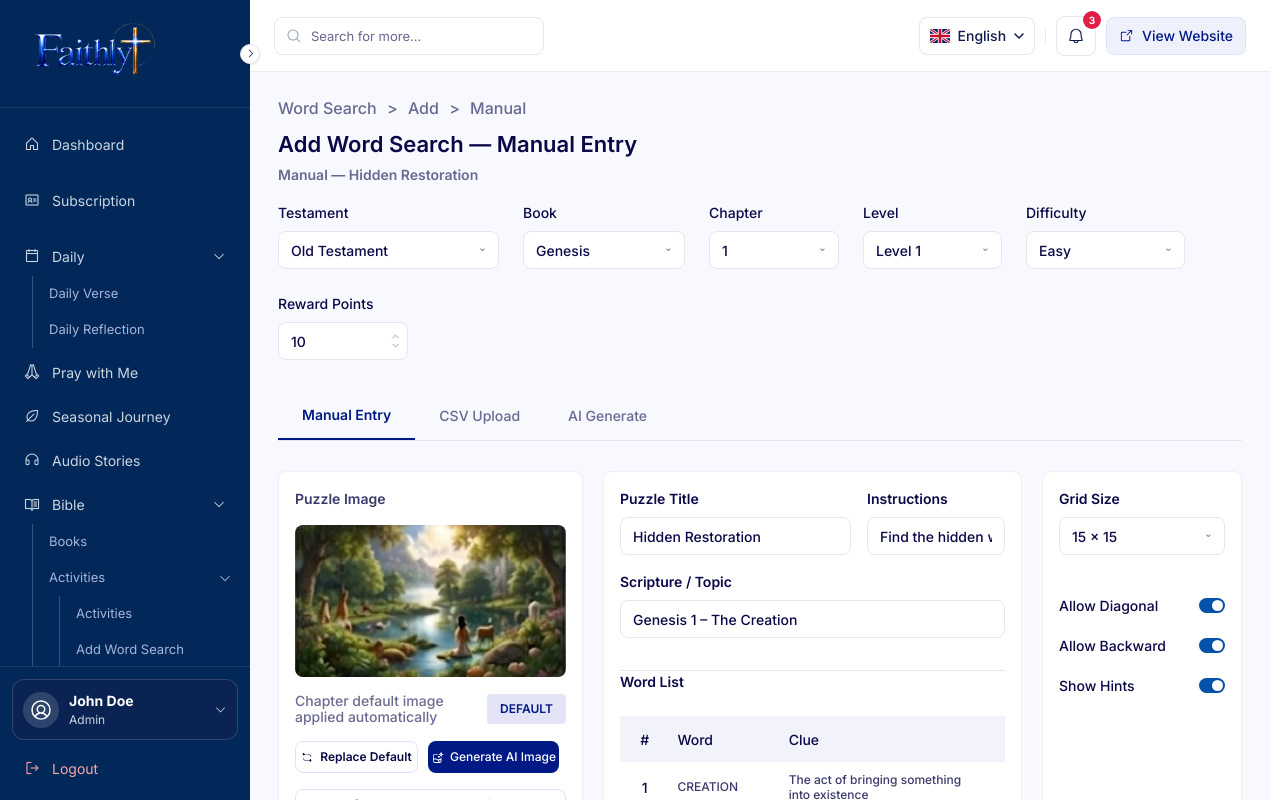
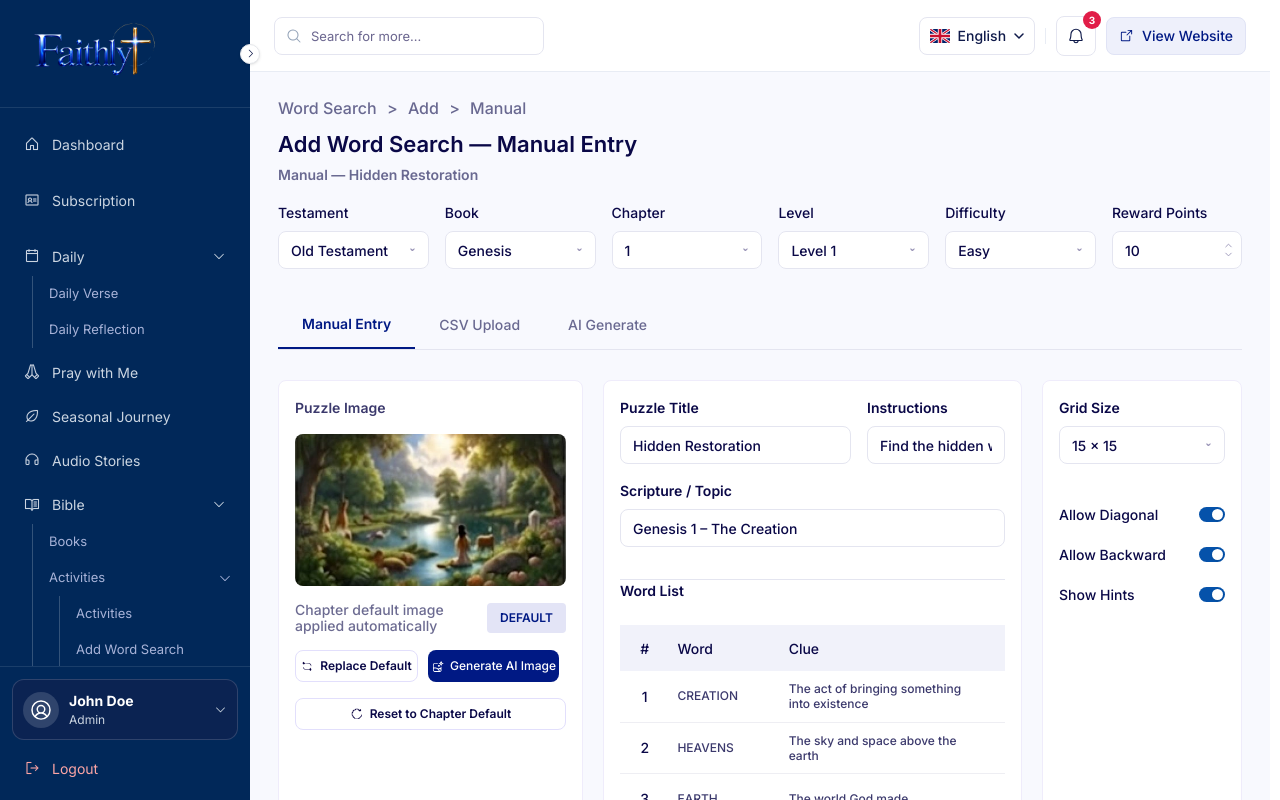
Before and after one commit to ridhamsharma124-sketch/Fathily-Project, a React (Vite) app: page /admin/word-search/add-edit/manual-hidden in a window 1280 px wide. Shown: the top 800 px of the page. Built offline with nearby package versions, Linux system fonts and the light colour scheme.

Commit message:
fix some changes

```diff
--- a/src/pages/Admin/WordSearch/ManualHiddenRestoration.jsx
+++ b/src/pages/Admin/WordSearch/ManualHiddenRestoration.jsx
@@ -24,11 +24,11 @@ const CARD_BORDER = "#EFECFB";
 const TABS = ["Manual Entry", "CSV Upload", "AI Generate"];
 
 const FILTER_FIELDS = [
-  { id: "testament", label: "Testament", w: "w-full sm:w-[221px]", value: "Old Testament", options: ["Old Testament", "New Testament"] },
-  { id: "book", label: "Book", w: "w-full sm:w-[162px]", value: "Genesis", options: ["Genesis", "Exodus", "Psalms", "John"] },
-  { id: "chapter", label: "Chapter", w: "w-full sm:w-[130px]", value: "1", options: ["1", "2", "3"] },
-  { id: "level", label: "Level", w: "w-full sm:w-[139px]", value: "Level 1", options: ["Level 1", "Level 2", "Level 3"] },
-  { id: "difficulty", label: "Difficulty", w: "w-full sm:w-[159px]", value: "Easy", options: ["Easy", "Medium", "Hard"] },
+  { id: "testament", label: "Testament", value: "Old Testament", options: ["Old Testament", "New Testament"] },
+  { id: "book", label: "Book", value: "Genesis", options: ["Genesis", "Exodus", "Psalms", "John"] },
+  { id: "chapter", label: "Chapter", value: "1", options: ["1", "2", "3"] },
+  { id: "level", label: "Level", value: "Level 1", options: ["Level 1", "Level 2", "Level 3"] },
+  { id: "difficulty", label: "Difficulty", value: "Easy", options: ["Easy", "Medium", "Hard"] },
 ];
 
 const GRID_OPTIONS = ["10 × 10", "12 × 12", "15 × 15", "20 × 20"];
@@ -113,6 +113,7 @@ function Breadcrumb() {
   );
 }
 
+/* Mobile: 2-column grid. sm and up: all six fields (5 filters + Reward Points) in one row that shares the width. */
 function FilterFields() {
   const [values, setValues] = useState(() =>
     FILTER_FIELDS.reduce((acc, f) => ({ ...acc, [f.id]: f.value }), {}),
@@ -120,9 +121,9 @@ function FilterFields() {
   const [reward, setReward] = useState(10);
 
   return (
-    <div className="flex flex-wrap items-start gap-[16px] sm:gap-[24px]">
-      {FILTER_FIELDS.map(({ id, label, w, options }) => (
-        <div key={id} className={`${w} min-w-0`}>
+    <div className="grid grid-cols-2 items-start gap-x-[16px] gap-y-[16px] sm:flex sm:flex-nowrap sm:gap-[16px]">
+      {FILTER_FIELDS.map(({ id, label, options }) => (
+        <div key={id} className="w-full min-w-0 sm:flex-1">
           <label htmlFor={id} className="mb-[8px] block text-[14px] font-medium" style={{ color: HEADING }}>
             {label}
           </label>
@@ -135,7 +136,7 @@ function FilterFields() {
         </div>
       ))}
 
-      <div className="w-full min-w-0 shrink-0 sm:w-[130px]">
+      <div className="w-full min-w-0 sm:w-[130px] sm:shrink-0">
         <label htmlFor="reward" className="mb-[8px] block text-[14px] font-medium" style={{ color: HEADING }}>
           Reward Points
         </label>
@@ -199,27 +200,28 @@ function TabsRow() {
   );
 }
 
+/* Status on the left; Save draft, Preview and Add Puzzle on the right, all in one line on desktop. */
 function BottomBar() {
   const [published, setPublished] = useState(true);
   return (
-    <div className="mt-[48px] flex flex-wrap items-center justify-between gap-[16px]">
+    <div className="mt-[48px] flex flex-col gap-[16px] sm:flex-row sm:flex-nowrap sm:items-center sm:justify-between">
       <div className="flex items-center gap-[12px]">
         <span className="text-[14px] font-semibold" style={{ color: MUTED }}>
           Status
         </span>
         <Toggle on={published} onChange={setPublished} label="Toggle status" color={GREEN} />
         <span
-          className="rounded-[6px] px-[10px] py-[2px] text-[14px] font-medium"
+          className="whitespace-nowrap rounded-[6px] px-[10px] py-[2px] text-[14px] font-medium"
           style={{ backgroundColor: "#E3F7E6", color: GREEN }}
         >
           Published
         </span>
       </div>
 
-      <div className="flex w-full flex-wrap items-center gap-[12px] sm:w-auto">
+      <div className="grid grid-cols-2 gap-[12px] sm:flex sm:flex-nowrap sm:items-center">
         <button
           type="button"
-          className="flex h-[42px] w-full cursor-pointer items-center justify-center gap-[8px] rounded-[8px] border bg-white text-[14px] font-semibold transition-colors hover:bg-[#F7F8FE] sm:w-[119px]"
+          className="flex h-[42px] w-full cursor-pointer items-center justify-center gap-[8px] whitespace-nowrap rounded-[8px] border bg-white text-[14px] font-semibold transition-colors hover:bg-[#F7F8FE] sm:w-[119px] sm:shrink-0"
           style={{ borderColor: BORDER, color: NAVY }}
         >
           <img src={floppyIcon} alt="" aria-hidden className="h-[16px] w-[16px] shrink-0 object-contain" />
@@ -227,7 +229,7 @@ function BottomBar() {
         </button>
         <button
           type="button"
-          className="flex h-[42px] w-full cursor-pointer items-center justify-center gap-[8px] rounded-[8px] border bg-white text-[14px] font-semibold transition-colors hover:bg-[#F7F8FE] sm:w-[158px]"
+          className="flex h-[42px] w-full cursor-pointer items-center justify-center gap-[8px] whitespace-nowrap rounded-[8px] border bg-white text-[14px] font-semibold transition-colors hover:bg-[#F7F8FE] sm:w-[158px] sm:shrink-0"
           style={{ borderColor: BORDER, color: NAVY }}
         >
           <img src={eyeIcon} alt="" aria-hidden className="h-[12px] w-[16px] shrink-0" />
@@ -235,7 +237,7 @@ function BottomBar() {
         </button>
         <button
           type="button"
-          className="flex h-[42px] w-full cursor-pointer items-center justify-center gap-[10px] rounded-[8px] text-[14px] font-bold text-white transition-opacity hover:opacity-90 sm:w-[196px]"
+          className="col-span-2 flex h-[42px] w-full cursor-pointer items-center justify-center gap-[10px] whitespace-nowrap rounded-[8px] text-[14px] font-bold text-white transition-opacity hover:opacity-90 sm:col-auto sm:w-[196px] sm:shrink-0"
           style={{ backgroundColor: NAVY }}
         >
           <img src={arrowRightIcon} alt="" aria-hidden className="h-[12px] w-[12px]" />
@@ -288,7 +290,6 @@ function PuzzleImageCard() {
           style={{ backgroundColor: NAVY }}
         >
           <img src={aiImageIcon} alt="" aria-hidden className="h-[15px] w-[15px] shrink-0" />
-
           Generate AI Image
         </button>
       </div>
--- a/src/pages/Admin/WordSearch/ManualMysteryScripture.jsx
+++ b/src/pages/Admin/WordSearch/ManualMysteryScripture.jsx
@@ -20,11 +20,11 @@ const CARD_BORDER = "#EFECFB";
 const TABS = ["Manual Entry", "CSV Upload", "AI Generate"];
 
 const FILTER_FIELDS = [
-  { id: "testament", label: "Testament", w: "w-full sm:w-[221px]", value: "Old Testament", options: ["Old Testament", "New Testament"] },
-  { id: "book", label: "Book", w: "w-full sm:w-[162px]", value: "Genesis", options: ["Genesis", "Exodus", "Psalms", "John"] },
-  { id: "chapter", label: "Chapter", w: "w-full sm:w-[130px]", value: "1", options: ["1", "2", "3"] },
-  { id: "level", label: "Level", w: "w-full sm:w-[139px]", value: "Level 1", options: ["Level 1", "Level 2", "Level 3"] },
-  { id: "difficulty", label: "Difficulty", w: "w-full sm:w-[159px]", value: "Easy", options: ["Easy", "Medium", "Hard"] },
+  { id: "testament", label: "Testament", value: "Old Testament", options: ["Old Testament", "New Testament"] },
+  { id: "book", label: "Book", value: "Genesis", options: ["Genesis", "Exodus", "Psalms", "John"] },
+  { id: "chapter", label: "Chapter", value: "1", options: ["1", "2", "3"] },
+  { id: "level", label: "Level", value: "Level 1", options: ["Level 1", "Level 2", "Level 3"] },
+  { id: "difficulty", label: "Difficulty", value: "Easy", options: ["Easy", "Medium", "Hard"] },
 ];
 
 const GRID_OPTIONS = ["10 × 10", "12 × 12", "15 × 15", "20 × 20"];
@@ -109,7 +109,7 @@ function Toggle({ on, onChange, label, color = "#0552AA" }) {
 }
 
 
-/* Mobile: 2-column grid (3 even rows). sm and up: original fixed-width row. */
+/* Mobile: 2-column grid. sm and up: 5 filters + Reward Points share one row. */
 function FilterFields() {
   const [values, setValues] = useState(() =>
     FILTER_FIELDS.reduce((acc, f) => ({ ...acc, [f.id]: f.value }), {}),
@@ -117,9 +117,9 @@ function FilterFields() {
   const [reward, setReward] = useState(10);
 
   return (
-    <div className="grid grid-cols-2 items-start gap-x-[12px] gap-y-[16px] sm:flex sm:flex-wrap sm:gap-[24px]">
-      {FILTER_FIELDS.map(({ id, label, w, options }) => (
-        <div key={id} className={`${w} min-w-0`}>
+    <div className="grid grid-cols-2 items-start gap-x-[12px] gap-y-[16px] sm:flex sm:flex-nowrap sm:gap-[16px]">
+      {FILTER_FIELDS.map(({ id, label, options }) => (
+        <div key={id} className="w-full min-w-0 sm:flex-1">
           <label htmlFor={id} className="mb-[8px] block text-[14px] font-medium" style={{ color: INK }}>
             {label}
           </label>
@@ -195,28 +195,28 @@ function TabsRow() {
   );
 }
 
-/* Mobile: status on top, then Save draft | Preview side by side, Add Puzzle full width. */
+/* Mobile: status on top, then Save draft | Preview side by side, Add Puzzle full width. Desktop: all in one line. */
 function BottomBar() {
   const [published, setPublished] = useState(true);
   return (
-    <div className="mt-[40px] flex flex-col items-stretch gap-[16px] sm:mt-[48px] sm:flex-row sm:flex-wrap sm:items-center sm:justify-between">
+    <div className="mt-[40px] flex flex-col items-stretch gap-[16px] sm:mt-[48px] sm:flex-row sm:flex-nowrap sm:items-center sm:justify-between">
       <div className="flex items-center gap-[12px]">
         <span className="text-[14px] font-semibold" style={{ color: "rgba(10, 8, 71, 0.6)" }}>
           Status
         </span>
         <Toggle on={published} onChange={setPublished} label="Toggle status" color={GREEN} />
         <span
-          className="rounded-[6px] px-[10px] py-[2px] text-[14px] font-medium"
+          className="whitespace-nowrap rounded-[6px] px-[10px] py-[2px] text-[14px] font-medium"
           style={{ backgroundColor: "#E3F7E6", color: GREEN }}
         >
           Published
         </span>
       </div>
 
-      <div className="grid grid-cols-2 gap-[12px] sm:flex sm:items-center">
+      <div className="grid grid-cols-2 gap-[12px] sm:flex sm:flex-nowrap sm:items-center">
         <button
           type="button"
-          className="flex h-[42px] w-full cursor-pointer items-center justify-center gap-[8px] whitespace-nowrap rounded-[8px] border bg-white text-[14px] font-semibold transition-colors hover:bg-[#F7F8FE] sm:w-[119px]"
+          className="flex h-[42px] w-full cursor-pointer items-center justify-center gap-[8px] whitespace-nowrap rounded-[8px] border bg-white text-[14px] font-semibold transition-colors hover:bg-[#F7F8FE] sm:w-[119px] sm:shrink-0"
           style={{ borderColor: BORDER, color: NAVY }}
         >
           <img src={floppyIcon} alt="" aria-hidden className="h-[16px] w-[16px] shrink-0 object-contain" />
@@ -224,7 +224,7 @@ function BottomBar() {
         </button>
         <button
           type="button"
-          className="flex h-[42px] w-full cursor-pointer items-center justify-center gap-[8px] whitespace-nowrap rounded-[8px] border bg-white text-[14px] font-semibold transition-colors hover:bg-[#F7F8FE] sm:w-[158px]"
+          className="flex h-[42px] w-full cursor-pointer items-center justify-center gap-[8px] whitespace-nowrap rounded-[8px] border bg-white text-[14px] font-semibold transition-colors hover:bg-[#F7F8FE] sm:w-[158px] sm:shrink-0"
           style={{ borderColor: BORDER, color: NAVY }}
         >
           <Icon src={eyeIcon} w={16} h={12} />
@@ -232,7 +232,7 @@ function BottomBar() {
         </button>
         <button
           type="button"
-          className="col-span-2 flex h-[42px] w-full cursor-pointer items-center justify-center gap-[10px] whitespace-nowrap rounded-[8px] text-[14px] font-bold text-white transition-opacity hover:opacity-90 sm:col-auto sm:w-[196px]"
+          className="col-span-2 flex h-[42px] w-full cursor-pointer items-center justify-center gap-[10px] whitespace-nowrap rounded-[8px] text-[14px] font-bold text-white transition-opacity hover:opacity-90 sm:col-auto sm:w-[196px] sm:shrink-0"
           style={{ backgroundColor: NAVY }}
         >
           <Icon src={arrowRightIcon} w={12} h={11} />
--- a/src/pages/Admin/WordSearch/ManualVerseRestoration.jsx
+++ b/src/pages/Admin/WordSearch/ManualVerseRestoration.jsx
@@ -21,11 +21,11 @@ const CARD_BORDER = "#EFECFB";
 const TABS = ["Manual Entry", "CSV Upload", "AI Generate"];
 
 const FILTER_FIELDS = [
-  { id: "testament", label: "Testament", w: "w-full sm:w-[221px]", value: "Old Testament", options: ["Old Testament", "New Testament"] },
-  { id: "book", label: "Book", w: "w-full sm:w-[162px]", value: "Genesis", options: ["Genesis", "Exodus", "Psalms", "John"] },
-  { id: "chapter", label: "Chapter", w: "w-full sm:w-[130px]", value: "1", options: ["1", "2", "3"] },
-  { id: "level", label: "Level", w: "w-full sm:w-[139px]", value: "Level 1", options: ["Level 1", "Level 2", "Level 3"] },
-  { id: "difficulty", label: "Difficulty", w: "w-full sm:w-[159px]", value: "Easy", options: ["Easy", "Medium", "Hard"] },
+  { id: "testament", label: "Testament", value: "Old Testament", options: ["Old Testament", "New Testament"] },
+  { id: "book", label: "Book", value: "Genesis", options: ["Genesis", "Exodus", "Psalms", "John"] },
+  { id: "chapter", label: "Chapter", value: "1", options: ["1", "2", "3"] },
+  { id: "level", label: "Level", value: "Level 1", options: ["Level 1", "Level 2", "Level 3"] },
+  { id: "difficulty", label: "Difficulty", value: "Easy", options: ["Easy", "Medium", "Hard"] },
 ];
 
 const GRID_OPTIONS = ["10 × 10", "12 × 12", "15 × 15", "20 × 20"];
@@ -109,7 +109,7 @@ function Breadcrumb() {
   );
 }
 
-/* Mobile: 2-column grid (3 even rows). sm and up: original fixed-width row. */
+/* Mobile: 2-column grid. sm and up: 5 filters + Reward Points share one row. */
 function FilterFields() {
   const [values, setValues] = useState(() =>
     FILTER_FIELDS.reduce((acc, f) => ({ ...acc, [f.id]: f.value }), {}),
@@ -117,9 +117,9 @@ function FilterFields() {
   const [reward, setReward] = useState(10);
 
   return (
-    <div className="grid grid-cols-2 items-start gap-x-[12px] gap-y-[16px] sm:flex sm:flex-wrap sm:gap-[24px]">
-      {FILTER_FIELDS.map(({ id, label, w, options }) => (
-        <div key={id} className={`${w} min-w-0`}>
+    <div className="grid grid-cols-2 items-start gap-x-[12px] gap-y-[16px] sm:flex sm:flex-nowrap sm:gap-[16px]">
+      {FILTER_FIELDS.map(({ id, label, options }) => (
+        <div key={id} className="w-full min-w-0 sm:flex-1">
           <label htmlFor={id} className="mb-[8px] block text-[14px] font-medium" style={{ color: HEADING }}>
             {label}
           </label>
@@ -197,28 +197,28 @@ function TabsRow() {
   );
 }
 
-/* Mobile: status on top, then Save draft | Preview side by side, Add Puzzle full width. */
+/* Mobile: status on top, then Save draft | Preview side by side, Add Puzzle full width. Desktop: all in one line. */
 function BottomBar() {
   const [published, setPublished] = useState(true);
   return (
-    <div className="mt-[40px] flex flex-col items-stretch gap-[16px] sm:mt-[48px] sm:flex-row sm:flex-wrap sm:items-center sm:justify-between">
+    <div className="mt-[40px] flex flex-col items-stretch gap-[16px] sm:mt-[48px] sm:flex-row sm:flex-nowrap sm:items-center sm:justify-between">
       <div className="flex items-center gap-[12px]">
         <span className="text-[14px] font-semibold" style={{ color: MUTED }}>
           Status
         </span>
         <Toggle on={published} onChange={setPublished} label="Toggle status" color={GREEN} />
         <span
-          className="rounded-[6px] px-[10px] py-[2px] text-[14px] font-medium"
+          className="whitespace-nowrap rounded-[6px] px-[10px] py-[2px] text-[14px] font-medium"
           style={{ backgroundColor: "#E3F7E6", color: GREEN }}
         >
           Published
         </span>
       </div>
 
-      <div className="grid grid-cols-2 gap-[12px] sm:flex sm:items-center">
+      <div className="grid grid-cols-2 gap-[12px] sm:flex sm:flex-nowrap sm:items-center">
         <button
           type="button"
-          className="flex h-[42px] w-full cursor-pointer items-center justify-center gap-[8px] whitespace-nowrap rounded-[8px] border bg-white text-[14px] font-semibold transition-colors hover:bg-[#F7F8FE] sm:w-[119px]"
+          className="flex h-[42px] w-full cursor-pointer items-center justify-center gap-[8px] whitespace-nowrap rounded-[8px] border bg-white text-[14px] font-semibold transition-colors hover:bg-[#F7F8FE] sm:w-[119px] sm:shrink-0"
           style={{ borderColor: BORDER, color: NAVY }}
         >
           <img src={floppyIcon} alt="" aria-hidden className="h-[16px] w-[16px] shrink-0 object-contain" />
@@ -226,7 +226,7 @@ function BottomBar() {
         </button>
         <button
           type="button"
-          className="flex h-[42px] w-full cursor-pointer items-center justify-center gap-[8px] whitespace-nowrap rounded-[8px] border bg-white text-[14px] font-semibold transition-colors hover:bg-[#F7F8FE] sm:w-[158px]"
+          className="flex h-[42px] w-full cursor-pointer items-center justify-center gap-[8px] whitespace-nowrap rounded-[8px] border bg-white text-[14px] font-semibold transition-colors hover:bg-[#F7F8FE] sm:w-[158px] sm:shrink-0"
           style={{ borderColor: BORDER, color: NAVY }}
         >
           <img src={eyeIcon} alt="" aria-hidden className="h-[12px] w-[16px] shrink-0" />
@@ -234,7 +234,7 @@ function BottomBar() {
         </button>
         <button
           type="button"
-          className="col-span-2 flex h-[42px] w-full cursor-pointer items-center justify-center gap-[10px] whitespace-nowrap rounded-[8px] text-[14px] font-bold text-white transition-opacity hover:opacity-90 sm:col-auto sm:w-[196px]"
+          className="col-span-2 flex h-[42px] w-full cursor-pointer items-center justify-center gap-[10px] whitespace-nowrap rounded-[8px] text-[14px] font-bold text-white transition-opacity hover:opacity-90 sm:col-auto sm:w-[196px] sm:shrink-0"
           style={{ backgroundColor: NAVY }}
         >
           <img src={arrowRightIcon} alt="" aria-hidden className="h-[12px] w-[12px]" />
```
Also changed, not shown: src/pages/Admin/WordSearch/ManualAudioRevelation.jsx (+46 -46 lines). Lines whose indentation alone changed are shown as unchanged.
